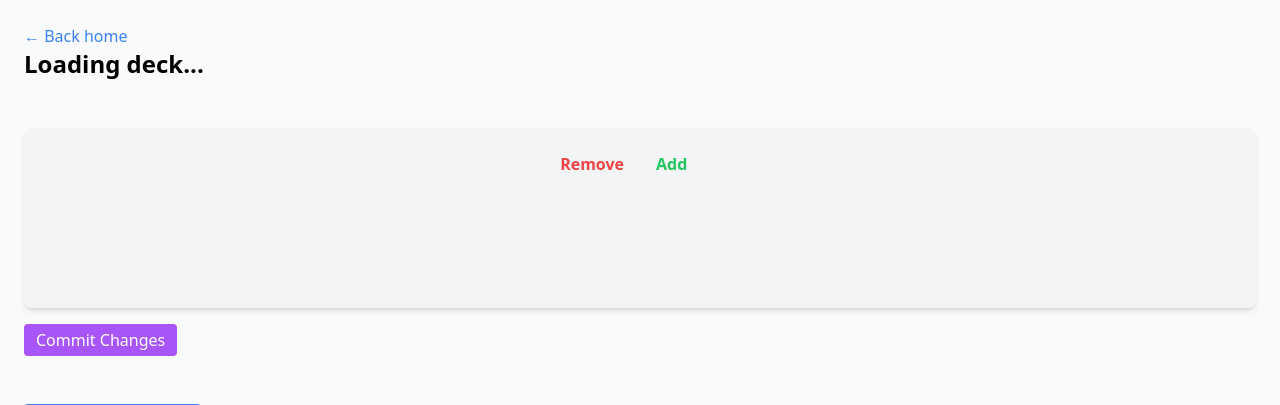
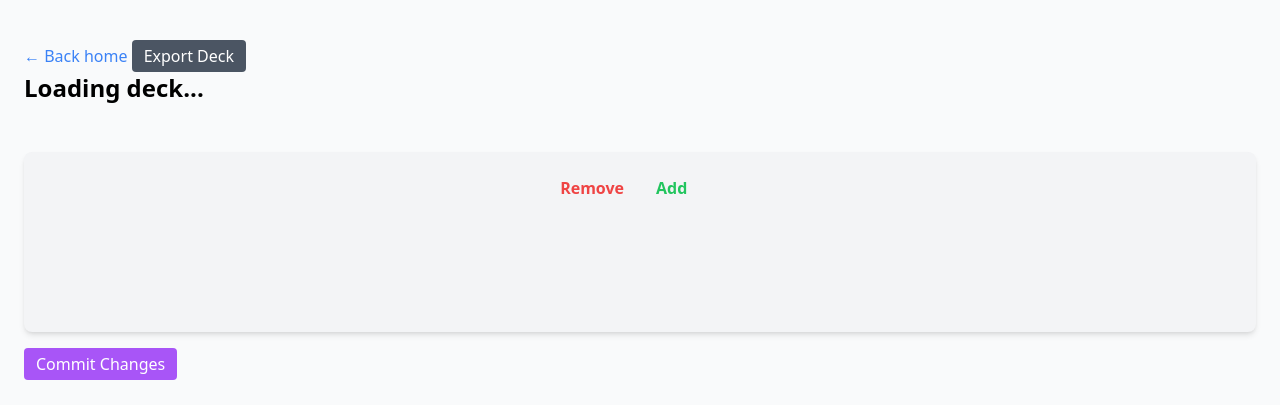
Before and after one commit to fattarsi/deckplanner, a Django app: page /decks/1/ in a window 1280 px wide. Shown: the top 405 px of the page. Run offline with Django 5.2, Linux system fonts and the light colour scheme; some libraries are stand-ins or nearby versions.

Commit message:
Export deck tools

```diff
--- a/app/deckplanner/templates/deck_detail.html
+++ b/app/deckplanner/templates/deck_detail.html
@@ -40,6 +40,25 @@
 
 <!-- 🏠 Back home -->
 <a href="/" id="top" class="text-blue-500 hover:underline">&larr; Back home</a>
+
+<!-- Export Button -->
+<button id="export-deck-btn" class="bg-gray-600 text-white px-3 py-1 rounded mt-4">Export Deck</button>
+
+<!-- Export Modal -->
+<div id="export-modal" class="hidden fixed inset-0 bg-black bg-opacity-50 flex items-center justify-center z-50">
+  <div class="bg-white p-6 rounded w-[500px] relative">
+    <button onclick="closeExportModal()" class="absolute top-2 right-2 text-xl">✕</button>
+    <h2 class="text-xl font-bold mb-4">Export Deck</h2>
+
+    <textarea id="export-textarea" class="w-full h-48 border p-2 mb-4" readonly></textarea>
+
+    <div class="flex gap-4 justify-end">
+      <button onclick="copyExportText()" class="bg-blue-500 text-white px-4 py-1 rounded">Copy</button>
+      <button onclick="downloadExportText()" class="bg-green-600 text-white px-4 py-1 rounded">Download</button>
+    </div>
+  </div>
+</div>
+
 
 <h1 class="text-2xl font-bold mb-4" id="deck-name">Loading deck...</h1>
 
@@ -323,13 +342,15 @@
           // Fallback image in case of errors
           imgUrl = 'https://via.placeholder.com/200x280?text=No+image';
         }
+        // Enable export
+        document.getElementById('export-deck-btn').onclick = () => openExportModal(data);
 
         return { url: imgUrl, name: c.name };
       })
     );
 
 
-      cards.forEach((card, index) => {
+    cards.forEach((card, index) => {
         const img = document.createElement('img');
         img.src = imgUrls[index].url;
         img.title = card.name;
@@ -393,6 +414,55 @@
   });
   observer.observe(sentinel);
 
+  function openExportModal(deck) {
+    const modal = document.getElementById('export-modal');
+    const textarea = document.getElementById('export-textarea');
+
+    // Build export string: "<qty> <name> <collector number>"
+    const cardCounts = {};
+
+    deck.cards.forEach(card => {
+      const key = `${card.name}|${card.oracle_card.collector_number}`;
+      cardCounts[key] = (cardCounts[key] || 0) + 1;
+    });
+
+    const lines = Object.entries(cardCounts).map(([key, count]) => {
+      const [name, collectorNumber] = key.split('|');
+      return `${count} ${name} ${collectorNumber}`;
+    });
+
+    textarea.value = lines.join('\n');
+    modal.classList.remove('hidden');
+  }
+
+  function closeExportModal() {
+    document.getElementById('export-modal').classList.add('hidden');
+  }
+
+  function copyExportText() {
+    const text = document.getElementById('export-textarea').value;
+    navigator.clipboard.writeText(text).then(() => {
+      alert('Copied to clipboard!');
+    });
+  }
+
+  function downloadExportText() {
+    const text = document.getElementById('export-textarea').value;
+    const deckName = document.getElementById('deck-name').textContent.trim();
+    const blob = new Blob([text], { type: 'text/plain' });
+    const url = URL.createObjectURL(blob);
+    const a = document.createElement('a');
+
+    // sanitize filename (remove slashes, colons, etc.)
+    const safeName = deckName.replace(/[^a-z0-9-_ ]/gi, '_');
+
+    a.href = url;
+    a.download = `${safeName}.txt`;
+    a.click();
+    URL.revokeObjectURL(url);
+  }
+
+
   loadDeck();
 </script>
 
```
